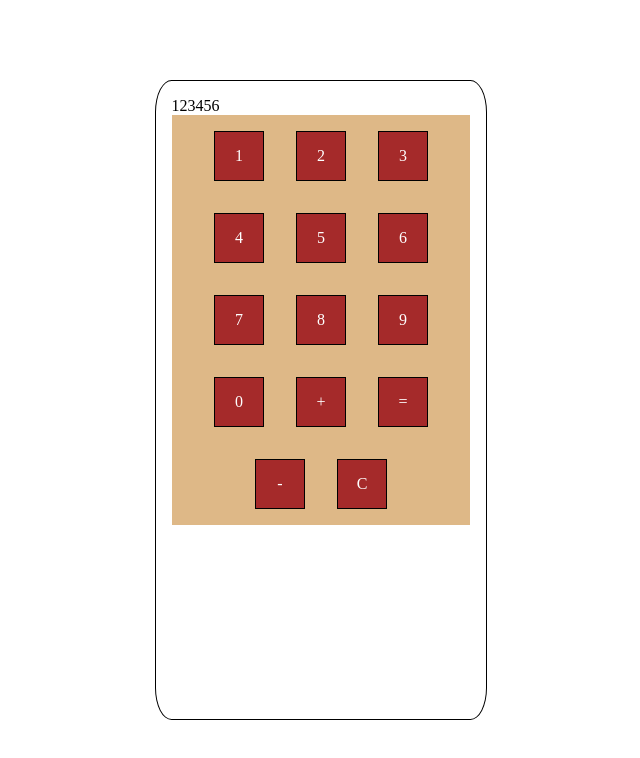
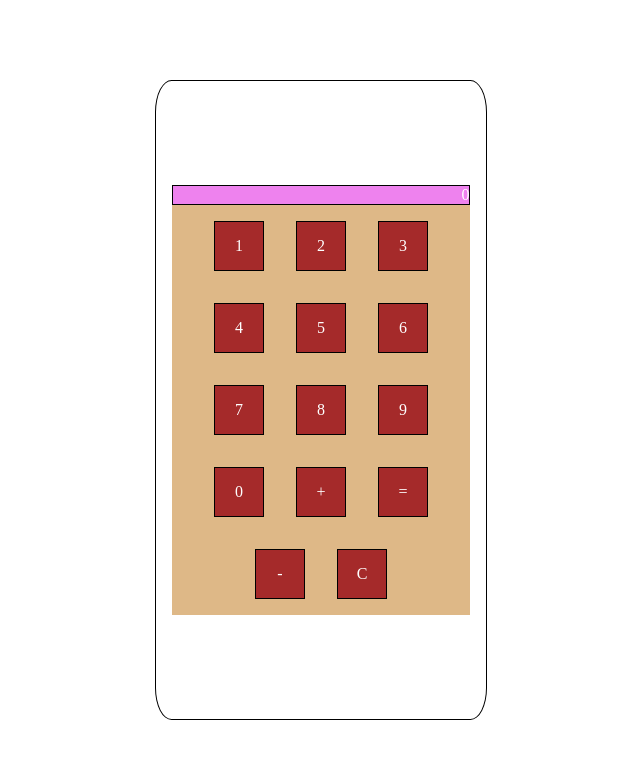
Before and after one commit to alee-moura/digital-calculator-igti, a React (Create React App) app: page / in a window 1280 px wide. Shown: the top 758 px of the page, without its empty margins (319-959 px from the left). Built offline with nearby package versions, Linux system fonts and the light colour scheme.

Commit message:
starting the calculator engine

```diff
--- a/src/app.css
+++ b/src/app.css
@@ -15,6 +15,7 @@
     overflow: hidden;
     display: flex;
     flex-direction: column;
+    justify-content: center;
 }
 
 .button {
@@ -26,6 +27,7 @@
     margin: 1em;
     background-color: #a52a2a;
     color: #ffffff;
+    cursor: pointer;
 }
 
 .buttonsContainers {
@@ -35,3 +37,11 @@
     justify-content: center;
     background-color: #deb887;
 }
+
+.display {
+    display: flex;
+    justify-content: flex-end;
+    border: 1px solid #000000;
+    background-color: #ee82ee;
+    color: #ffffff;
+}
--- a/src/components/display.js
+++ b/src/components/display.js
@@ -3,7 +3,7 @@ import React, { Component } from 'react';
 class Display extends Component {
     render() {
         return(
-        <div className={"display borderBlack"}>
+        <div className={"display"}>
             {this.props.value}
         </div>
         )
--- a/src/containers/calculator.js
+++ b/src/containers/calculator.js
@@ -3,27 +3,42 @@ import { Button } from "../components/button";
 import Display from "../components/display"
 
 class Calculator extends Component {
+    initialState = {firstValue:0, secondValue:0}
+    constructor(props) {
+        super(props);
+        this.state = this.initialState;
+    }
+
+    putValue = (value) => {
+        const lastValue = this.state.firstValue;
+        this.setState({firstValue:(lastValue*10)+value})
+    }
+
+    getValue = () => {
+        return this.state.firstValue;
+    }
+
     render() {
         return(
             <div className={"calculator"}>
                 <div>
-                    <Display value={"123456"}/>
+                    <Display value={this.getValue()}/>
                 </div>
                 <div className={"buttonsContainers"}>
-                    <Button display={"1"}/>
-                    <Button display={"2"}/>
-                    <Button display={"3"}/>
-                    <Button display={"4"}/>
-                    <Button display={"5"}/>
-                    <Button display={"6"}/>
-                    <Button display={"7"}/>
-                    <Button display={"8"}/>
-                    <Button display={"9"}/>
-                    <Button display={"0"}/>
-                    <Button display={"+"}/>
-                    <Button display={"="}/>
-                    <Button display={"-"}/>
-                    <Button display={"C"}/>
+                    <Button display={"1"} onClick={() => this.putValue(1)}/>
+                    <Button display={"2"} onClick={() => this.putValue(2)}/>
+                    <Button display={"3"} onClick={() => this.putValue(3)}/>
+                    <Button display={"4"} onClick={() => this.putValue(4)}/>
+                    <Button display={"5"} onClick={() => this.putValue(5)}/>
+                    <Button display={"6"} onClick={() => this.putValue(6)}/>
+                    <Button display={"7"} onClick={() => this.putValue(7)}/>
+                    <Button display={"8"} onClick={() => this.putValue(8)}/>
+                    <Button display={"9"} onClick={() => this.putValue(9)}/>
+                    <Button display={"0"} onClick={() => this.putValue(0)}/>
+                    <Button display={"+"} onClick={() => this.putValue()}/>
+                    <Button display={"="} onClick={() => this.putValue()}/>
+                    <Button display={"-"} onClick={() => this.putValue()}/>
+                    <Button display={"C"} onClick={() => this.putValue()}/>
                 </div>
             </div>
         )
```
